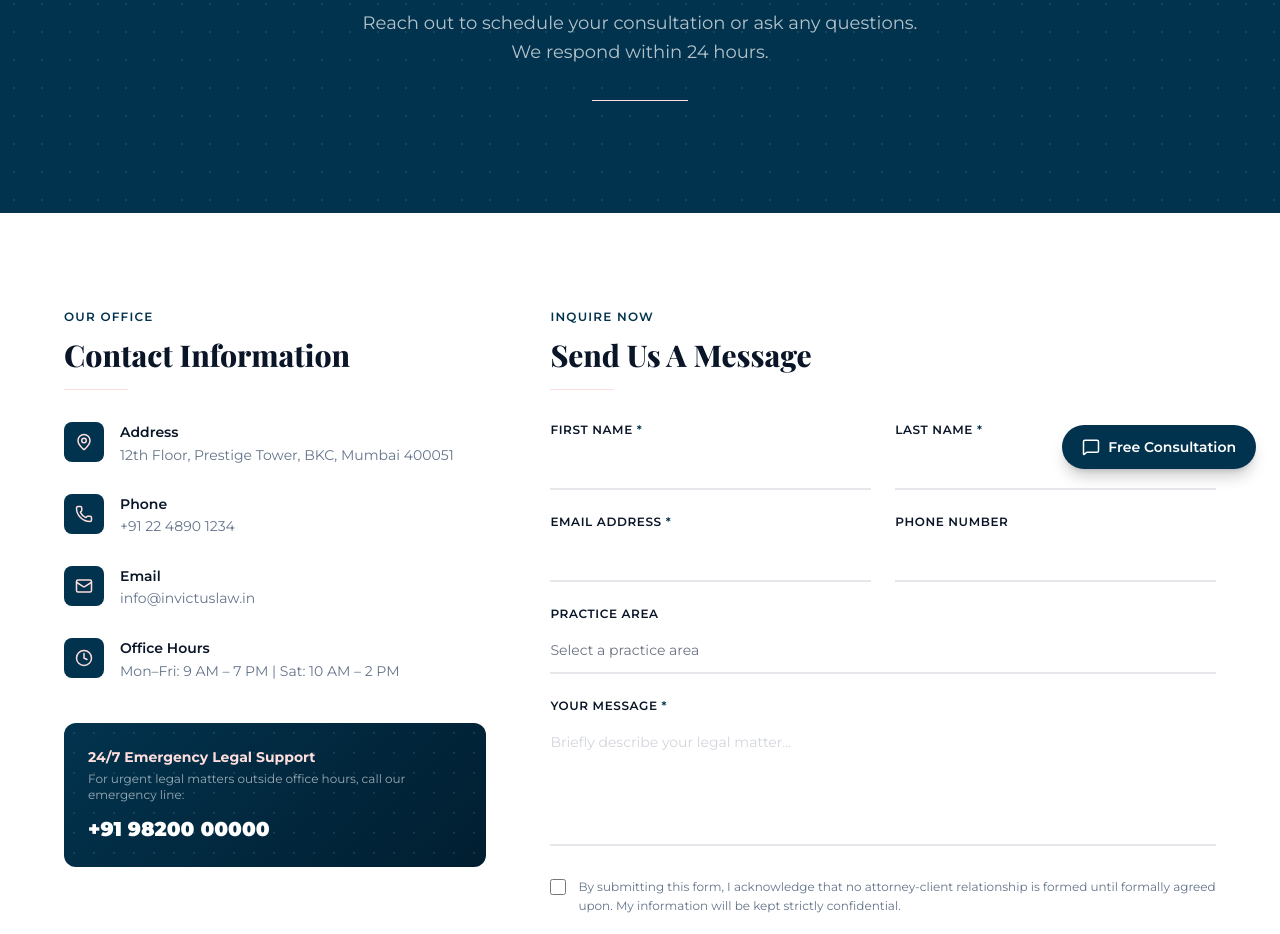
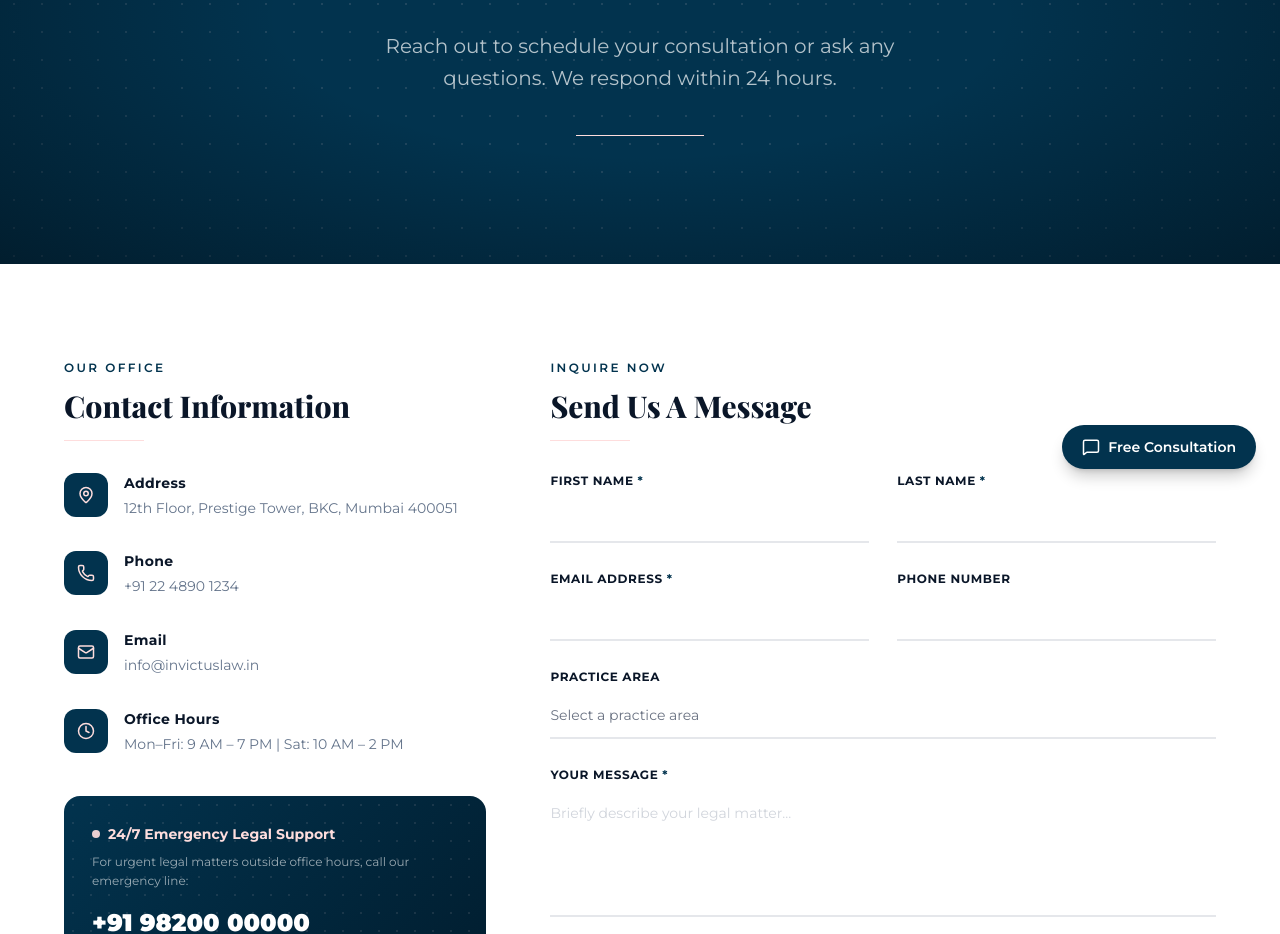
Before and after one commit to sanyamg1305/invictus-law, a Next.js app: page /contact in a window 1280 px wide. Shown: the part 307-1241 px from the top of the page. Built offline with nearby package versions, Linux system fonts and the light colour scheme; a web font is replaced by a local one.

Commit message:
Upgrade contact page: animated split layout, ghost watermark hero

```diff
--- a/app/contact/page.tsx
+++ b/app/contact/page.tsx
@@ -1,7 +1,7 @@
 "use client";
 
 import { useState } from "react";
-import { motion } from "framer-motion";
+import { motion, AnimatePresence } from "framer-motion";
 import { MapPin, Phone, Mail, Clock, ArrowRight } from "lucide-react";
 import {
   FadeUp,
@@ -16,7 +16,7 @@ const contactDetails = [
     icon: MapPin,
     label: "Address",
     value: "12th Floor, Prestige Tower, BKC, Mumbai 400051",
-    href: undefined,
+    href: undefined as string | undefined,
   },
   {
     icon: Phone,
@@ -34,7 +34,7 @@ const contactDetails = [
     icon: Clock,
     label: "Office Hours",
     value: "Mon–Fri: 9 AM – 7 PM | Sat: 10 AM – 2 PM",
-    href: undefined,
+    href: undefined as string | undefined,
   },
 ];
 
@@ -54,8 +54,9 @@ function AnimatedInput({
   const [focused, setFocused] = useState(false);
   return (
     <div className={className}>
-      <label className="block text-xs font-semibold text-[#0A1628] uppercase tracking-wider mb-1.5">
-        {label} {required && <span className="text-[#02334E]">*</span>}
+      <label className="block text-xs font-bold text-[#0A1628] uppercase tracking-wider mb-2">
+        {label}{" "}
+        {required && <span className="text-[#02334E]">*</span>}
       </label>
       <div className="relative">
         <input
@@ -67,10 +68,10 @@ function AnimatedInput({
           className="w-full border-0 border-b-2 border-gray-200 bg-transparent px-0 py-3 text-sm text-[#0A1628] placeholder-gray-300 focus:outline-none focus:ring-0 transition-colors"
         />
         <motion.div
-          className="absolute bottom-0 left-0 h-0.5 bg-[#02334E]"
-          initial={{ width: "0%" }}
-          animate={{ width: focused ? "100%" : "0%" }}
-          transition={{ duration: 0.35, ease: [0.22, 1, 0.36, 1] }}
+          className="absolute bottom-0 left-0 h-[2px] bg-[#02334E] origin-left"
+          initial={{ scaleX: 0 }}
+          animate={{ scaleX: focused ? 1 : 0 }}
+          transition={{ duration: 0.38, ease: [0.22, 1, 0.36, 1] }}
         />
       </div>
     </div>
@@ -81,7 +82,7 @@ function AnimatedTextarea() {
   const [focused, setFocused] = useState(false);
   return (
     <div>
-      <label className="block text-xs font-semibold text-[#0A1628] uppercase tracking-wider mb-1.5">
+      <label className="block text-xs font-bold text-[#0A1628] uppercase tracking-wider mb-2">
         Your Message <span className="text-[#02334E]">*</span>
       </label>
       <div className="relative">
@@ -94,10 +95,10 @@ function AnimatedTextarea() {
           className="w-full border-0 border-b-2 border-gray-200 bg-transparent px-0 py-3 text-sm text-[#0A1628] placeholder-gray-300 focus:outline-none focus:ring-0 resize-none transition-colors"
         />
         <motion.div
-          className="absolute bottom-0 left-0 h-0.5 bg-[#02334E]"
-          initial={{ width: "0%" }}
-          animate={{ width: focused ? "100%" : "0%" }}
-          transition={{ duration: 0.35, ease: [0.22, 1, 0.36, 1] }}
+          className="absolute bottom-0 left-0 h-[2px] bg-[#02334E] origin-left"
+          initial={{ scaleX: 0 }}
+          animate={{ scaleX: focused ? 1 : 0 }}
+          transition={{ duration: 0.38, ease: [0.22, 1, 0.36, 1] }}
         />
       </div>
     </div>
@@ -108,7 +109,7 @@ function AnimatedSelect() {
   const [focused, setFocused] = useState(false);
   return (
     <div>
-      <label className="block text-xs font-semibold text-[#0A1628] uppercase tracking-wider mb-1.5">
+      <label className="block text-xs font-bold text-[#0A1628] uppercase tracking-wider mb-2">
         Practice Area
       </label>
       <div className="relative">
@@ -127,10 +128,10 @@ function AnimatedSelect() {
           <option>Other</option>
         </select>
         <motion.div
-          className="absolute bottom-0 left-0 h-0.5 bg-[#02334E]"
-          initial={{ width: "0%" }}
-          animate={{ width: focused ? "100%" : "0%" }}
-          transition={{ duration: 0.35, ease: [0.22, 1, 0.36, 1] }}
+          className="absolute bottom-0 left-0 h-[2px] bg-[#02334E] origin-left"
+          initial={{ scaleX: 0 }}
+          animate={{ scaleX: focused ? 1 : 0 }}
+          transition={{ duration: 0.38, ease: [0.22, 1, 0.36, 1] }}
         />
       </div>
     </div>
@@ -148,24 +149,28 @@ export default function ContactPage() {
   return (
     <>
       {/* Hero */}
-      <section className="relative bg-[#02334E] text-white py-28 px-6 overflow-hidden">
+      <section className="relative bg-[#02334E] text-white py-32 px-6 overflow-hidden">
         {/* Dot-grid texture */}
         <div
-          className="absolute inset-0 opacity-10"
+          className="absolute inset-0 opacity-[0.12]"
           style={{
-            backgroundImage: "radial-gradient(circle, #FEDDDD 1px, transparent 1px)",
+            backgroundImage:
+              "radial-gradient(circle, #FEDDDD 1.5px, transparent 1.5px)",
             backgroundSize: "28px 28px",
           }}
         />
+        {/* Radial depth vignette */}
+        <div className="absolute inset-0 bg-[radial-gradient(ellipse_at_center,transparent_40%,rgba(1,12,20,0.55)_100%)]" />
+
         <div className="relative max-w-4xl mx-auto text-center">
           <HeroText delay={0.05}>
-            <p className="text-[#FEDDDD] text-xs font-semibold uppercase tracking-widest mb-4">
+            <p className="text-[#FEDDDD] text-xs font-semibold uppercase tracking-[0.22em] mb-5">
               Reach Out
             </p>
           </HeroText>
           <HeroText delay={0.18}>
             <h1
-              className="text-4xl md:text-6xl font-black mb-6 leading-tight"
+              className="text-5xl md:text-7xl font-black mb-6 leading-[1.05]"
               style={{ fontFamily: "'Playfair Display', serif" }}
             >
               Get In{" "}
@@ -173,20 +178,21 @@ export default function ContactPage() {
             </h1>
           </HeroText>
           <motion.p
-            className="text-white/70 text-lg max-w-xl mx-auto leading-relaxed"
-            initial={{ opacity: 0, y: 20 }}
+            className="text-white/70 text-xl max-w-xl mx-auto leading-relaxed"
+            initial={{ opacity: 0, y: 24 }}
             animate={{ opacity: 1, y: 0 }}
-            transition={{ duration: 0.8, ease: [0.22, 1, 0.36, 1], delay: 0.4 }}
+            transition={{ duration: 0.9, ease: [0.22, 1, 0.36, 1], delay: 0.42 }}
           >
-            Reach out to schedule your consultation or ask any questions. We respond within 24 hours.
+            Reach out to schedule your consultation or ask any questions. We
+            respond within 24 hours.
           </motion.p>
           <motion.div
-            className="mt-8 flex justify-center"
+            className="mt-10 flex justify-center"
             initial={{ opacity: 0, scaleX: 0 }}
             animate={{ opacity: 1, scaleX: 1 }}
-            transition={{ duration: 0.9, ease: [0.22, 1, 0.36, 1], delay: 0.6 }}
+            transition={{ duration: 1, ease: [0.22, 1, 0.36, 1], delay: 0.62 }}
           >
-            <DrawLine className="w-24" />
+            <DrawLine className="w-32" />
           </motion.div>
         </div>
       </section>
@@ -197,7 +203,7 @@ export default function ContactPage() {
           {/* Left: Contact Info (40%) */}
           <SlideInLeft className="lg:col-span-2">
             <div>
-              <p className="text-[#02334E] text-xs font-semibold uppercase tracking-widest mb-3">
+              <p className="text-[#02334E] text-xs font-semibold uppercase tracking-[0.2em] mb-3">
                 Our Office
               </p>
               <h2
@@ -206,30 +212,45 @@ export default function ContactPage() {
               >
                 Contact Information
               </h2>
-              <DrawLine className="w-16 mb-8" />
+              <DrawLine className="w-20 mb-8" />
 
-              <div className="space-y-7">
-                {contactDetails.map(({ icon: Icon, label, value, href }) => (
+              <div className="space-y-8">
+                {contactDetails.map(({ icon: Icon, label, value, href }, i) => (
                   <motion.div
                     key={label}
                     className="flex gap-4"
-                    whileHover={{ x: 3 }}
+                    initial={{ opacity: 0, x: -20 }}
+                    whileInView={{ opacity: 1, x: 0 }}
+                    viewport={{ once: true }}
+                    transition={{
+                      duration: 0.55,
+                      ease: [0.22, 1, 0.36, 1],
+                      delay: 0.1 + i * 0.1,
+                    }}
+                    whileHover={{ x: 4 }}
+                  >
+                    <motion.div
+                      className="w-11 h-11 rounded-xl bg-[#02334E] flex items-center justify-center shrink-0"
+                      whileHover={{ scale: 1.1, rotate: -4 }}
                       transition={{ duration: 0.2 }}
                     >
-                    <div className="w-10 h-10 rounded-lg bg-[#02334E] flex items-center justify-center shrink-0">
                       <Icon className="text-[#FEDDDD]" size={18} />
-                    </div>
+                    </motion.div>
                     <div>
-                      <p className="font-semibold text-[#0A1628] text-sm">{label}</p>
+                      <p className="font-bold text-[#0A1628] text-sm tracking-wide">
+                        {label}
+                      </p>
                       {href ? (
                         <a
                           href={href}
-                          className="text-[#64748B] text-sm mt-0.5 hover:text-[#02334E] transition-colors leading-relaxed"
+                          className="text-[#64748B] text-sm mt-1 hover:text-[#02334E] transition-colors leading-relaxed block"
                         >
                           {value}
                         </a>
                       ) : (
-                        <p className="text-[#64748B] text-sm mt-0.5 leading-relaxed">{value}</p>
+                        <p className="text-[#64748B] text-sm mt-1 leading-relaxed">
+                          {value}
+                        </p>
                       )}
                     </div>
                   </motion.div>
@@ -238,26 +259,39 @@ export default function ContactPage() {
 
               {/* Emergency card */}
               <motion.div
-                className="mt-10 rounded-xl p-6 text-white overflow-hidden relative"
-                style={{ background: "linear-gradient(135deg, #02334E 0%, #011E30 100%)" }}
-                whileHover={{ scale: 1.02 }}
-                transition={{ duration: 0.3 }}
+                className="mt-10 rounded-2xl p-7 text-white overflow-hidden relative"
+                style={{
+                  background:
+                    "linear-gradient(135deg, #02334E 0%, #011E30 100%)",
+                }}
+                initial={{ opacity: 0, y: 20 }}
+                whileInView={{ opacity: 1, y: 0 }}
+                viewport={{ once: true }}
+                transition={{ duration: 0.6, ease: [0.22, 1, 0.36, 1], delay: 0.5 }}
+                whileHover={{ scale: 1.03 }}
               >
                 <div
-                  className="absolute inset-0 opacity-10"
+                  className="absolute inset-0 opacity-[0.1]"
                   style={{
-                    backgroundImage: "radial-gradient(circle, #FEDDDD 1px, transparent 1px)",
-                    backgroundSize: "20px 20px",
+                    backgroundImage:
+                      "radial-gradient(circle, #FEDDDD 1px, transparent 1px)",
+                    backgroundSize: "18px 18px",
                   }}
                 />
                 <div className="relative">
-                  <p className="text-[#FEDDDD] font-bold text-sm mb-1">24/7 Emergency Legal Support</p>
-                  <p className="text-white/60 text-xs mb-3">
-                    For urgent legal matters outside office hours, call our emergency line:
+                  <div className="flex items-center gap-2 mb-2">
+                    <div className="w-2 h-2 rounded-full bg-[#FEDDDD] animate-pulse" />
+                    <p className="text-[#FEDDDD] font-bold text-sm">
+                      24/7 Emergency Legal Support
+                    </p>
+                  </div>
+                  <p className="text-white/60 text-xs mb-4 leading-relaxed">
+                    For urgent legal matters outside office hours, call our
+                    emergency line:
                   </p>
                   <a
                     href="tel:+919820000000"
-                    className="text-white font-black text-xl hover:text-[#FEDDDD] transition-colors"
+                    className="text-white font-black text-2xl hover:text-[#FEDDDD] transition-colors"
                   >
                     +91 98200 00000
                   </a>
@@ -267,9 +301,9 @@ export default function ContactPage() {
           </SlideInLeft>
 
           {/* Right: Form (60%) */}
-          <SlideInRight className="lg:col-span-3" delay={0.1}>
+          <SlideInRight className="lg:col-span-3" delay={0.12}>
             <div>
-              <p className="text-[#02334E] text-xs font-semibold uppercase tracking-widest mb-3">
+              <p className="text-[#02334E] text-xs font-semibold uppercase tracking-[0.2em] mb-3">
                 Inquire Now
               </p>
               <h2
@@ -278,72 +312,104 @@ export default function ContactPage() {
               >
                 Send Us A Message
               </h2>
-              <DrawLine className="w-16 mb-8" />
+              <DrawLine className="w-20 mb-8" />
 
+              <AnimatePresence mode="wait">
                 {submitted ? (
                   <motion.div
-                  className="rounded-2xl border border-green-100 bg-green-50 p-10 text-center"
-                  initial={{ opacity: 0, scale: 0.95 }}
+                    key="success"
+                    className="rounded-2xl border border-green-100 bg-green-50 p-12 text-center"
+                    initial={{ opacity: 0, scale: 0.92 }}
                     animate={{ opacity: 1, scale: 1 }}
+                    exit={{ opacity: 0, scale: 0.92 }}
                     transition={{ duration: 0.5, ease: [0.22, 1, 0.36, 1] }}
                   >
-                  <div className="w-16 h-16 rounded-full bg-[#02334E] flex items-center justify-center mx-auto mb-4">
-                    <ArrowRight className="text-[#FEDDDD]" size={24} />
-                  </div>
+                    <motion.div
+                      className="w-20 h-20 rounded-full bg-[#02334E] flex items-center justify-center mx-auto mb-5"
+                      initial={{ scale: 0 }}
+                      animate={{ scale: 1 }}
+                      transition={{
+                        type: "spring",
+                        stiffness: 260,
+                        damping: 18,
+                        delay: 0.2,
+                      }}
+                    >
+                      <ArrowRight className="text-[#FEDDDD]" size={28} />
+                    </motion.div>
                     <h3
-                    className="text-xl font-black text-[#0A1628] mb-2"
+                      className="text-2xl font-black text-[#0A1628] mb-3"
                       style={{ fontFamily: "'Playfair Display', serif" }}
                     >
                       Message Received
                     </h3>
-                  <p className="text-[#64748B] text-sm">
-                    Thank you for reaching out. Our team will get back to you within 24 hours.
+                    <p className="text-[#64748B]">
+                      Thank you for reaching out. Our team will get back to you
+                      within 24 hours.
                     </p>
                   </motion.div>
                 ) : (
-                <form onSubmit={handleSubmit} className="flex flex-col gap-6">
-                  <div className="grid sm:grid-cols-2 gap-6">
+                  <motion.form
+                    key="form"
+                    onSubmit={handleSubmit}
+                    className="flex flex-col gap-7"
+                    initial={{ opacity: 0 }}
+                    animate={{ opacity: 1 }}
+                    exit={{ opacity: 0 }}
+                  >
+                    <div className="grid sm:grid-cols-2 gap-7">
                       <AnimatedInput label="First Name" required />
                       <AnimatedInput label="Last Name" required />
                     </div>
-                  <div className="grid sm:grid-cols-2 gap-6">
-                    <AnimatedInput label="Email Address" type="email" required />
+                    <div className="grid sm:grid-cols-2 gap-7">
+                      <AnimatedInput
+                        label="Email Address"
+                        type="email"
+                        required
+                      />
                       <AnimatedInput label="Phone Number" type="tel" />
                     </div>
                     <AnimatedSelect />
                     <AnimatedTextarea />
 
-                  <div className="flex items-start gap-3">
+                    <div className="flex items-start gap-3 pt-1">
                       <input
                         type="checkbox"
                         id="disclaimer"
                         required
                         className="mt-0.5 w-4 h-4 accent-[#02334E] shrink-0 cursor-pointer"
                       />
-                    <label htmlFor="disclaimer" className="text-xs text-[#64748B] leading-relaxed cursor-pointer">
-                      By submitting this form, I acknowledge that no attorney-client relationship is formed until formally agreed upon. My information will be kept strictly confidential.
+                      <label
+                        htmlFor="disclaimer"
+                        className="text-xs text-[#64748B] leading-relaxed cursor-pointer"
+                      >
+                        By submitting this form, I acknowledge that no
+                        attorney-client relationship is formed until formally
+                        agreed upon. My information will be kept strictly
+                        confidential.
                       </label>
                     </div>
 
                     <motion.button
                       type="submit"
-                    className="w-full bg-[#02334E] text-white font-bold py-4 rounded-xl text-sm relative overflow-hidden group"
-                    whileHover={{ scale: 1.01 }}
+                      className="w-full bg-[#02334E] text-white font-bold py-4 rounded-xl text-sm relative overflow-hidden"
+                      whileHover={{ scale: 1.01, backgroundColor: "#011E30" }}
                       whileTap={{ scale: 0.98 }}
                       transition={{ duration: 0.2 }}
                     >
                       <motion.span
-                      className="absolute inset-0 bg-white/5"
+                        className="absolute inset-0 bg-gradient-to-r from-transparent via-white/8 to-transparent"
                         initial={{ x: "-100%" }}
                         whileHover={{ x: "100%" }}
-                      transition={{ duration: 0.5, ease: "easeInOut" }}
+                        transition={{ duration: 0.6, ease: "easeInOut" }}
                       />
                       <span className="relative flex items-center justify-center gap-2">
                         Submit Inquiry <ArrowRight size={16} />
                       </span>
                     </motion.button>
-                </form>
+                  </motion.form>
                 )}
+              </AnimatePresence>
             </div>
           </SlideInRight>
         </div>
```
Lines whose indentation alone changed are shown as unchanged.
